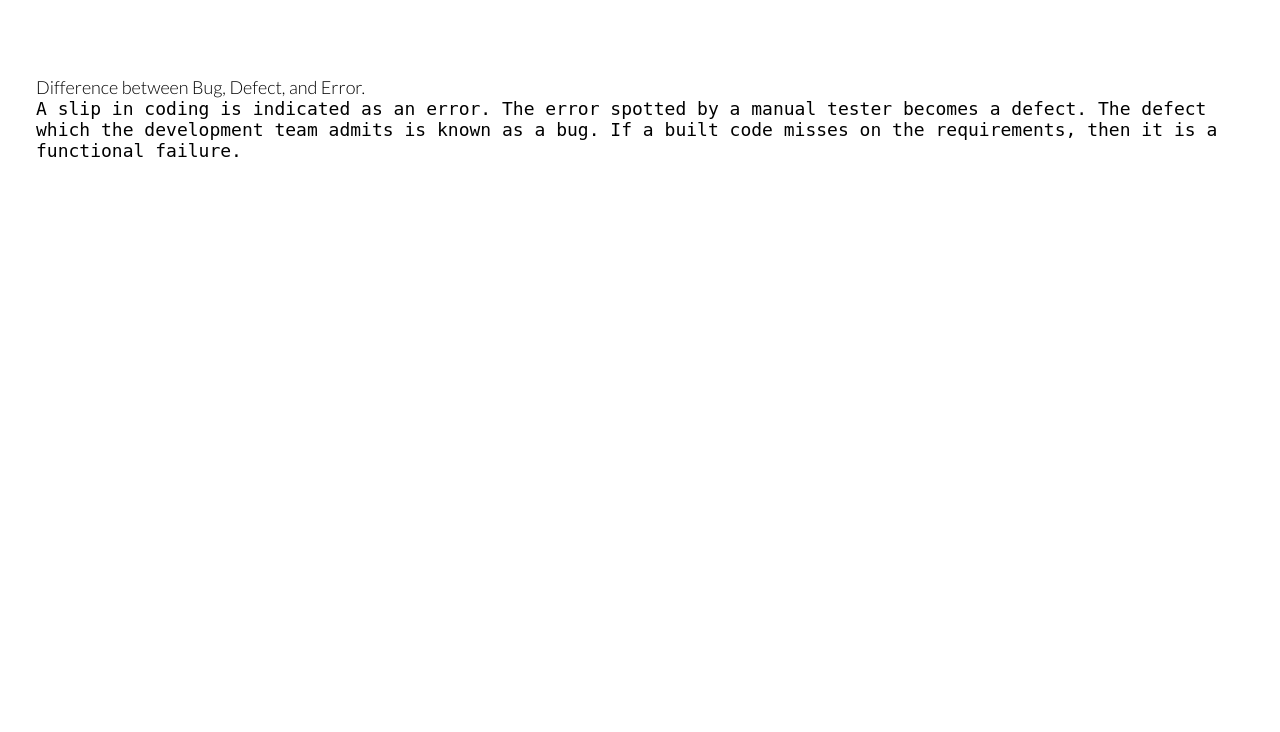
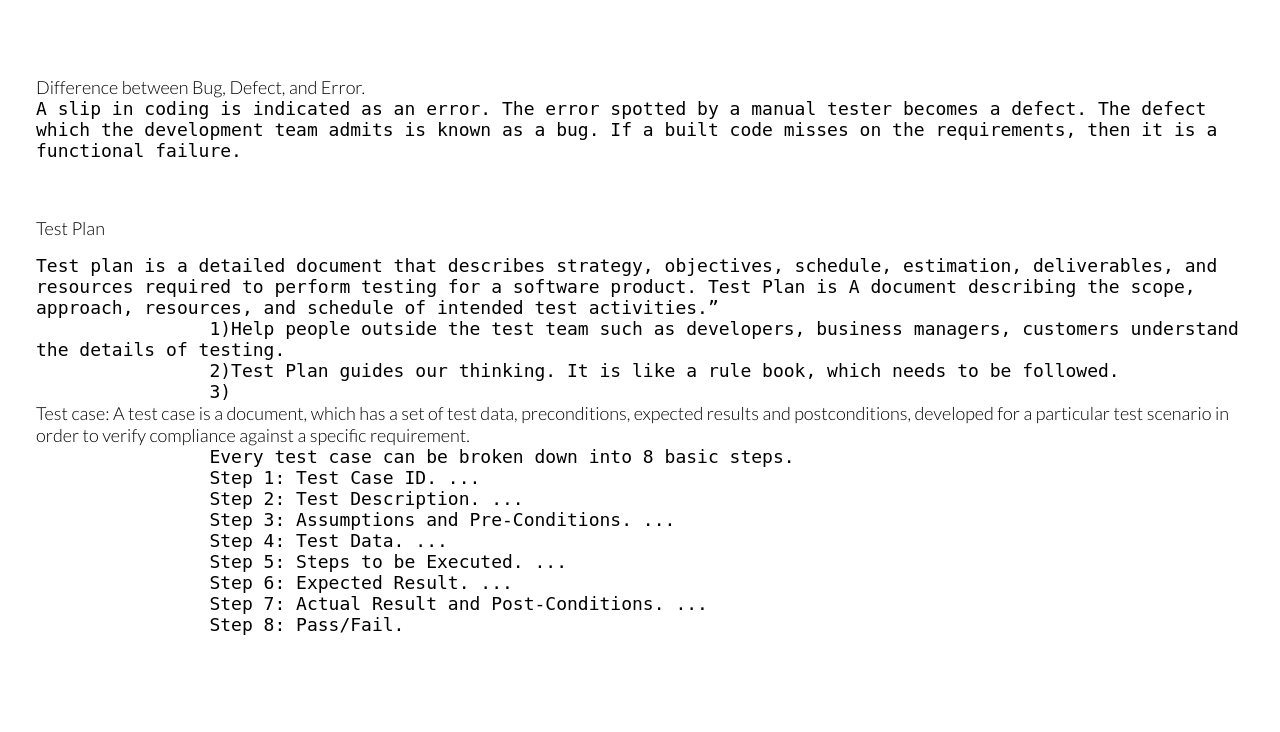
Before and after one commit to shahad-del/MYNOTES, a Flask app: page /jira in a window 1280 px wide. Shown: the part 4966-5698 px from the top of the page. Before the commit the page ends 5123 px from the top, so only its background shows below. Run offline with Flask 2, Linux system fonts and the light colour scheme.

Commit message:
few additional changes

```diff
--- a/templates/jira.html
+++ b/templates/jira.html
@@ -144,6 +144,27 @@ Comparison testing: Finally, in this technique, independent versions of one appl
 	Difference between Bug, Defect, and Error.
 <pre>A slip in coding is indicated as an error. The error spotted by a manual tester becomes a defect. The defect which the development team admits is known as a bug. If a built code misses on the requirements, then it is a functional failure.</pre>
 </p>
+<p class="descText">
+	Test Plan
+	<pre>Test plan is a detailed document that describes strategy, objectives, schedule, estimation, deliverables, and resources required to perform testing for a software product. Test Plan is A document describing the scope, approach, resources, and schedule of intended test activities.”
+		1)Help people outside the test team such as developers, business managers, customers understand the details of testing.
+		2)Test Plan guides our thinking. It is like a rule book, which needs to be followed.
+		3) </pre>
+	Test case:
+	A test case is a document, which has a set of test data, preconditions, expected results and postconditions, developed for a particular test scenario in order to verify compliance against a specific requirement.
+	<pre>
+		Every test case can be broken down into 8 basic steps.
+		Step 1: Test Case ID. ...
+		Step 2: Test Description. ...
+		Step 3: Assumptions and Pre-Conditions. ...
+		Step 4: Test Data. ...
+		Step 5: Steps to be Executed. ...
+		Step 6: Expected Result. ...
+		Step 7: Actual Result and Post-Conditions. ...
+		Step 8: Pass/Fail.
+	</pre>
+</p>
+
 
 
 
```
Also changed, not shown: templates/js.html (+16 -4 lines).
